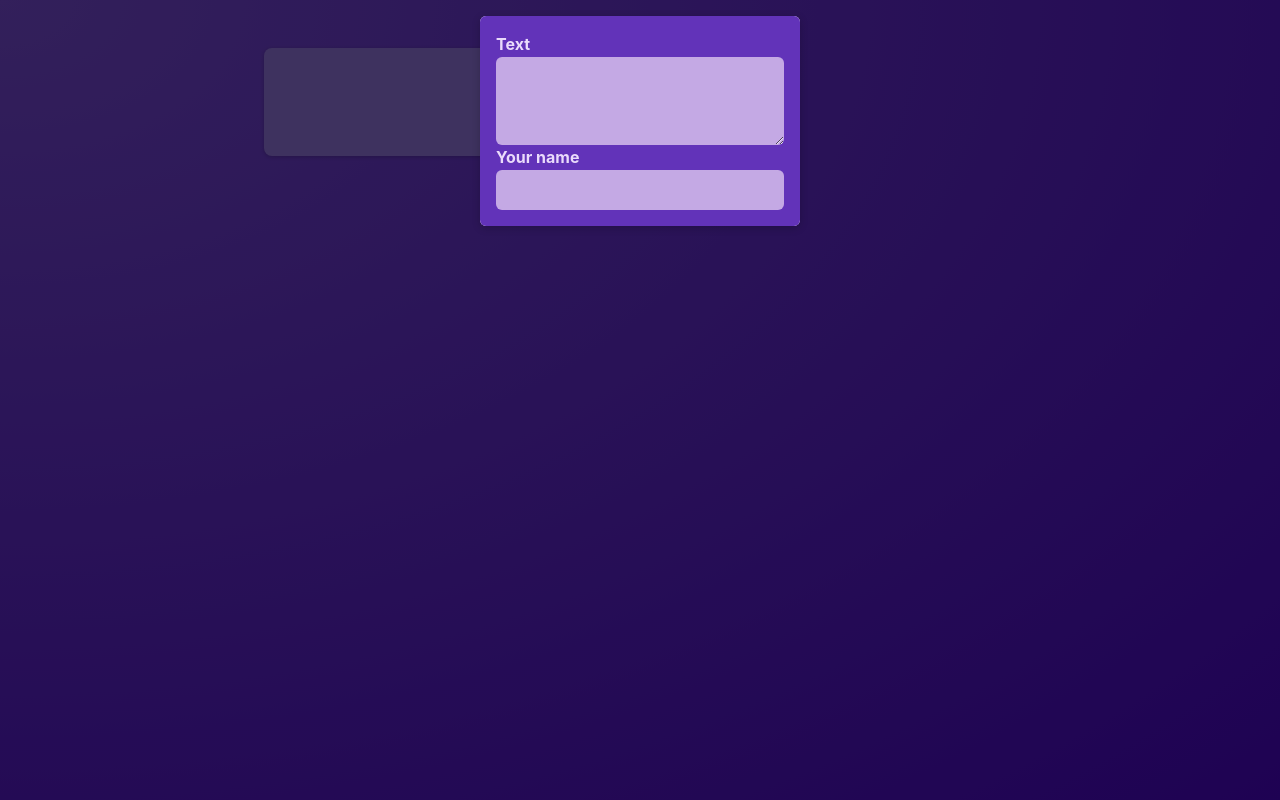
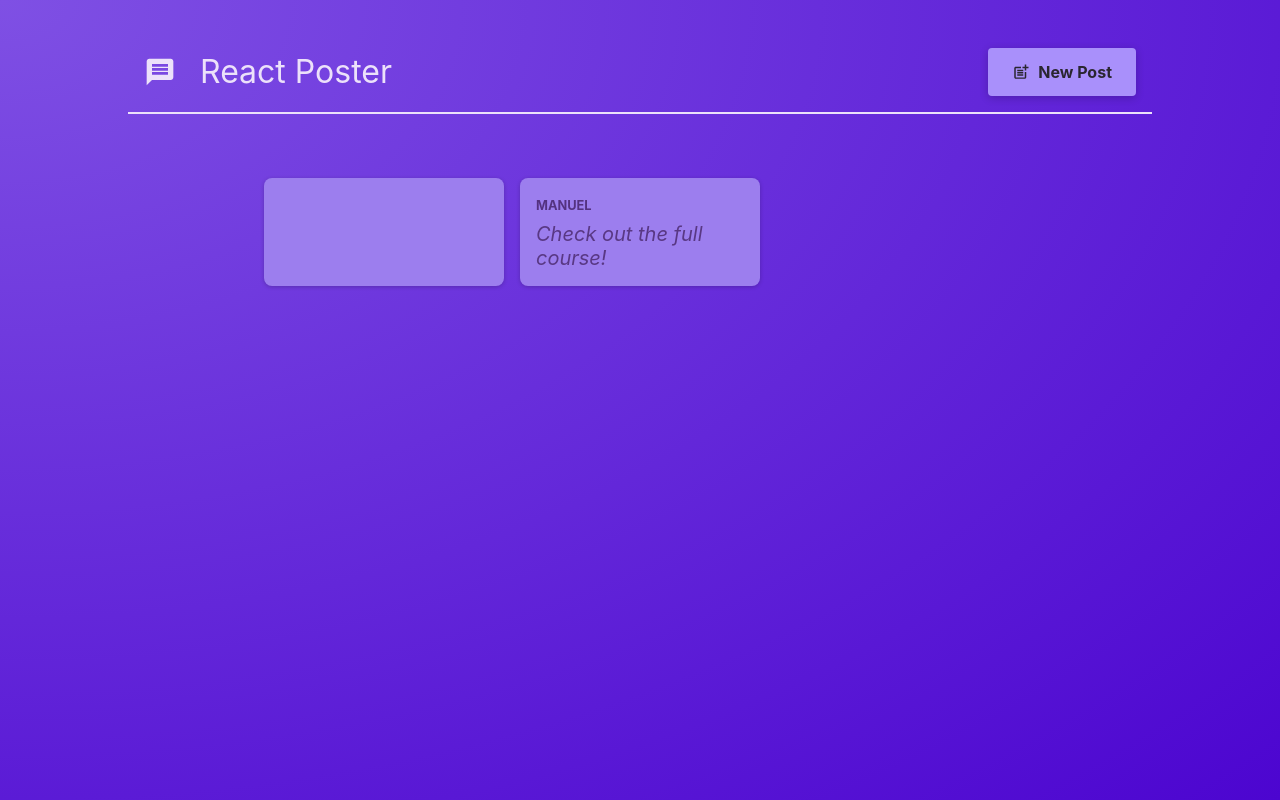
Before and after one commit to rooted92/x-clone, a React (Vite) app: page / in a window 1280 px wide. Built offline with nearby package versions, Linux system fonts and the light colour scheme.

Commit message:
feat: installed rect icons, lifted state from PostsList to App

```diff
--- a/package.json
+++ b/package.json
@@ -10,7 +10,8 @@
   },
   "dependencies": {
     "react": "^18.2.0",
-    "react-dom": "^18.2.0"
+    "react-dom": "^18.2.0",
+    "react-icons": "^5.4.0"
   },
   "devDependencies": {
     "@types/react": "^18.0.17",
--- a/src/App.jsx
+++ b/src/App.jsx
@@ -1,10 +1,27 @@
+import { useState } from 'react';
+
 import PostsList from './components/PostsList';
+import MainHeader from './components/MainHeader';
 
 function App() {
+
+  const [modalIsVisible, setModalIsVisible] = useState(false);
+
+  function showModalHandler() {
+    setModalIsVisible(true);
+  }
+
+  function hideModalHandler() {
+    setModalIsVisible(false);
+  }
+
   return (
-    <main>
-      <PostsList />
-    </main>
+    <>
+      <MainHeader onCreatePost={showModalHandler} />
+      <main>
+        <PostsList isPosting={modalIsVisible} onStopPosting={hideModalHandler} />
+      </main>
+    </>
   );
 }
 
--- /dev/null
+++ b/src/components/MainHeader.jsx
@@ -0,0 +1,22 @@
+import { MdPostAdd, MdMessage } from 'react-icons/md';
+
+import classes from './MainHeader.module.css';
+
+function MainHeader({ onCreatePost }) {
+  return (
+    <header className={classes.header}>
+      <h1 className={classes.logo}>
+        <MdMessage />
+        React Poster
+      </h1>
+      <p>
+        <button className={classes.button} onClick={onCreatePost}>
+          <MdPostAdd size={18} />
+          New Post
+        </button>
+      </p>
+    </header>
+  );
+}
+
+export default MainHeader;
--- /dev/null
+++ b/src/components/MainHeader.module.css
@@ -0,0 +1,36 @@
+.header {
+    /* padding: 2rem 10%; */
+    margin: 2rem 10%;
+    padding: 1rem;
+    text-align: center;
+    display: flex;
+    justify-content: space-between;
+    align-items: center;
+    border-bottom: 2px solid #ece1fa;
+  }
+
+  .logo {
+    font-size: 2rem;
+    display: flex;
+    gap: 1.5rem;
+    align-items: center;
+    color: #ece1fa;
+  }
+
+  .button {
+    display: inline-flex;
+    align-items: center;
+    gap: 0.5rem;
+    padding: 0.75rem 1.5rem;
+    background-color: #a990fb;
+    color: #2a2630;
+    border: none;
+    border-radius: 4px;
+    box-shadow: 0 2px 8px rgba(0, 0, 0, 0.2);
+    cursor: pointer;
+    font-weight: bold;
+  }
+
+  .button:hover {
+    background-color: #8c6cf7;
+  }
--- a/src/components/PostsList.jsx
+++ b/src/components/PostsList.jsx
@@ -5,8 +5,7 @@
 import NewPost from './NewPost';
 import Modal from './Modal';
 
-function PostsList() {
-    const [modalIsVisible, setModalIsVisible] = useState(true);
+function PostsList({isPosting, onStopPosting}) {
     const [enteredBody, setEnteredBody] = useState('');
     const [enteredAuthor, setEnteredAuthor] = useState('');
 
@@ -18,15 +17,11 @@
         setEnteredAuthor(event.target.value);
     }
 
-    function hideModalHandler() {
-        setModalIsVisible(false);
-    }
-
     return (
         <>
             {
-                modalIsVisible && (
-                    <Modal onClose={hideModalHandler}>
+                isPosting && (
+                    <Modal onClose={onStopPosting}>
                         <NewPost onBodyChange={bodyChangeHandler} onAuthorChange={authorChangeHandler} />
                     </Modal>
                 )
```
Also changed, not shown: 1 other file (tests, documents, lock files or other folders).
